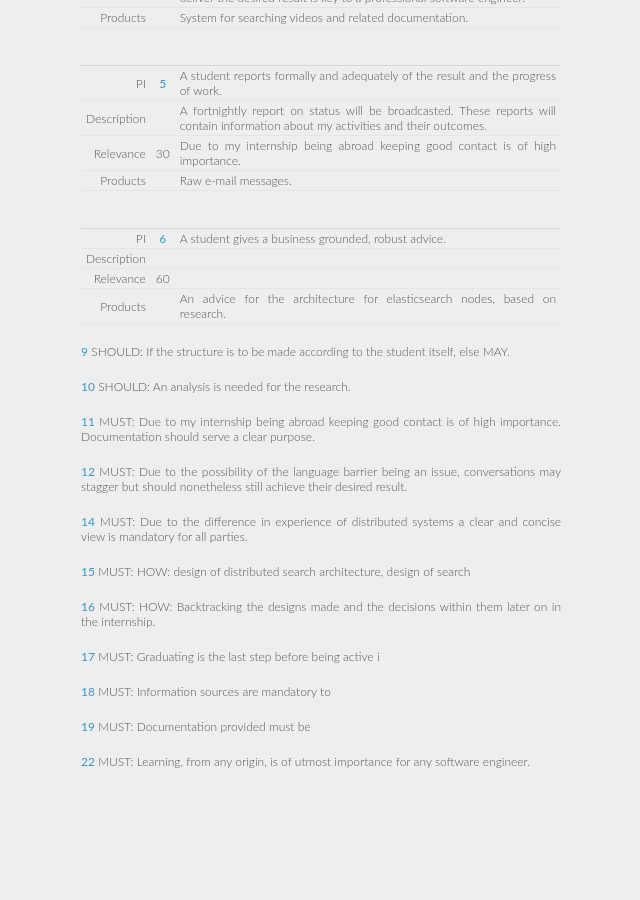
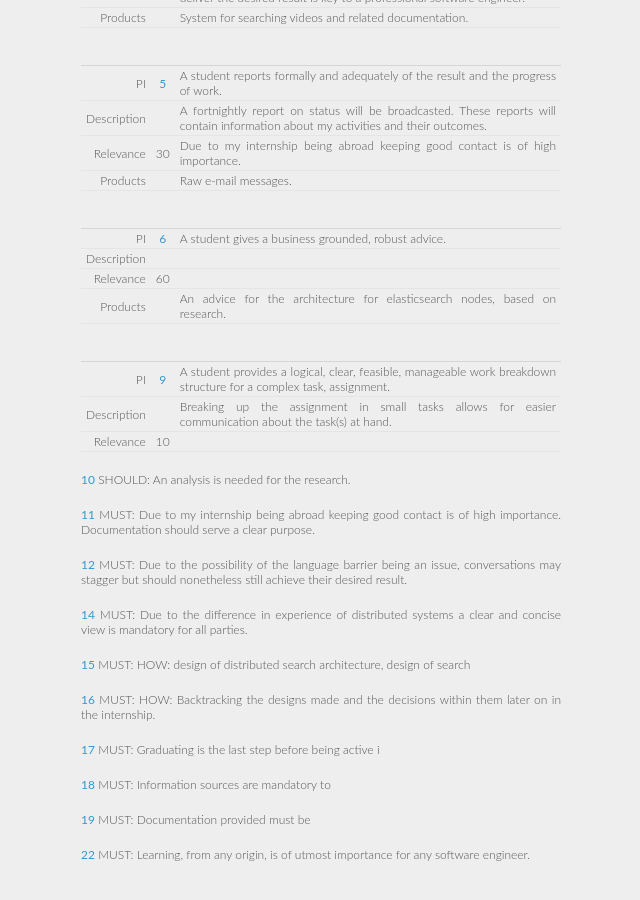
Before and after one commit to xeago/gradblog, a Jekyll site: the page built from graduation/performance-plan.md, in a window 1280 px wide and 900 px high, scrolled down 1490 px. Shown: the whole window, without its empty margins (319-959 px from the left). Built offline with Jekyll 4.4.1, drawn with Linux system fonts in a browser that asks for light colours; Markdown is read by kramdown in place of the engine named in the settings; before the commit the page ends 2297 px from its top, so only the background shows below that.

Commit message:
Add PI 9

```diff
--- a/graduation/performance-plan.md
+++ b/graduation/performance-plan.md
@@ -83,8 +83,11 @@ Description |           |
 Relevance   | 60        |
 Products    |           | An advice for the architecture for elasticsearch nodes, based on research.
 
-[9][PI09]
-    SHOULD: If the structure is to be made according to the student itself, else MAY.
+  |         |
+-:|:-------:|-----------|
+PI          | [9][PI09] | A student provides a logical, clear, feasible, manageable work breakdown structure for a complex task, assignment.
+Description |           | Breaking up the assignment in small tasks allows for easier communication about the task(s) at hand.
+Relevance   | 10        |
 
 [10][PI10]
     SHOULD: An analysis is needed for the research.
```
